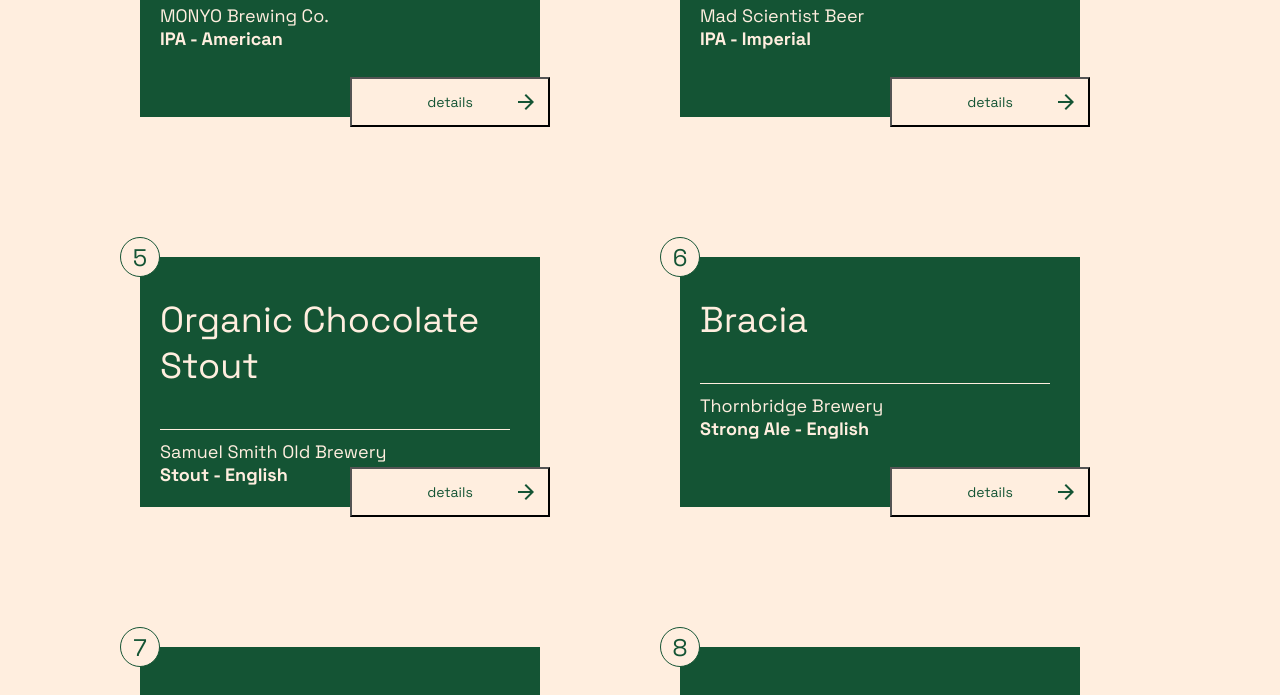
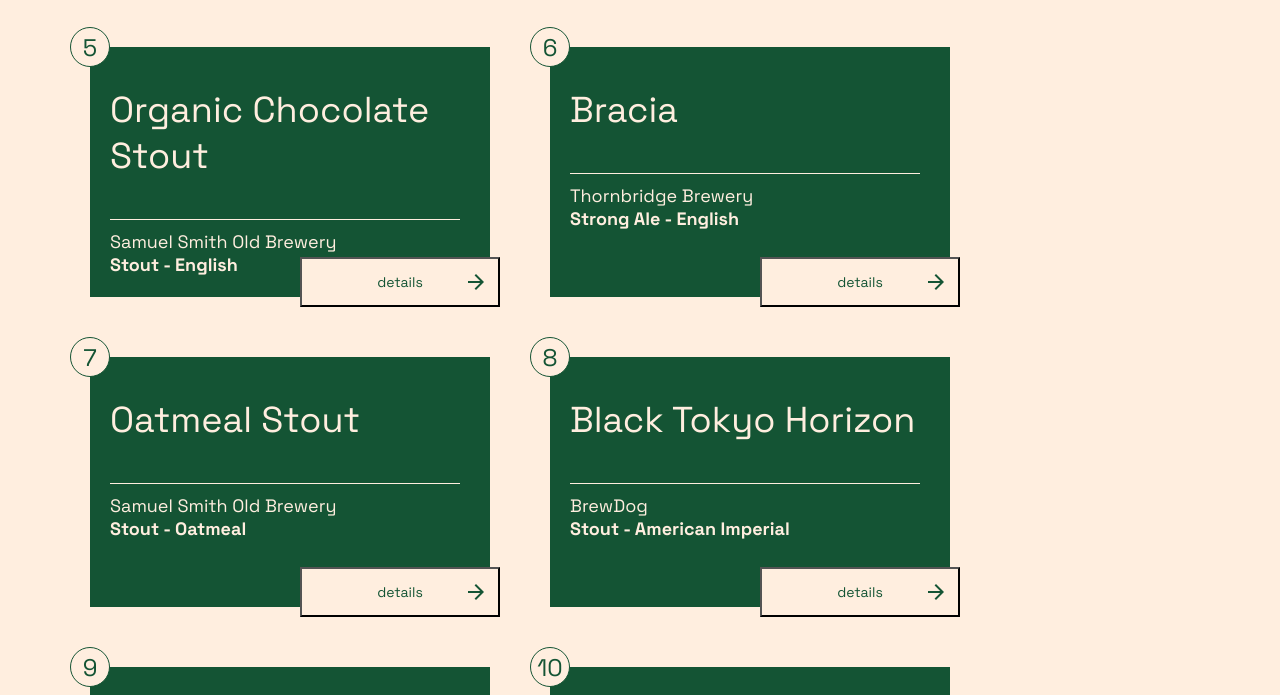
Before and after one commit to BatoriTamas/W-18-UI-Mocktest, a plain HTML site: page frontend/index.html in a window 1280 px wide. Shown: the part 683-1378 px from the top of the page. Drawn offline with nearby package versions, Linux system fonts and the light colour scheme.

Commit message:
minor corrections

```diff
--- a/frontend/script.js
+++ b/frontend/script.js
@@ -77,6 +77,4 @@ for (let i = 0; i < beers.cards.length; i++) {
 </div>`;
   const cardContainer = document.getElementsByClassName("card-container")[0];
   cardContainer.innerHTML+=html;
-
-
 }
--- a/frontend/style.css
+++ b/frontend/style.css
@@ -1,5 +1,3 @@
-/* colors #ffeedf #145434  */
-
 * {
   margin: 0;
   padding: 0;
@@ -26,18 +24,15 @@ body {
   align-items: center;
 }
 
-
 .card {
   background-color: #145434;
   color: #ffeedf;
   width: 400px;
   height: 250px;
   padding: 40px 30px 30px 20px;
-  margin: 50px;
+  /* margin: 20px; */
 
   position: relative;
-
-
 }
 
 .number {
@@ -62,7 +57,7 @@ body {
 
 .card-container {
   max-width: 1200px;
-  gap: 40px;
+  gap: 60px;
   padding: 50px 50px 50px 50px;
   display: flex;
   flex-wrap: wrap;
@@ -99,6 +94,7 @@ button {
 
   position: relative;
 }
+
 button:hover {
   background-color: #145434;
   color: #ffeedf;
```
